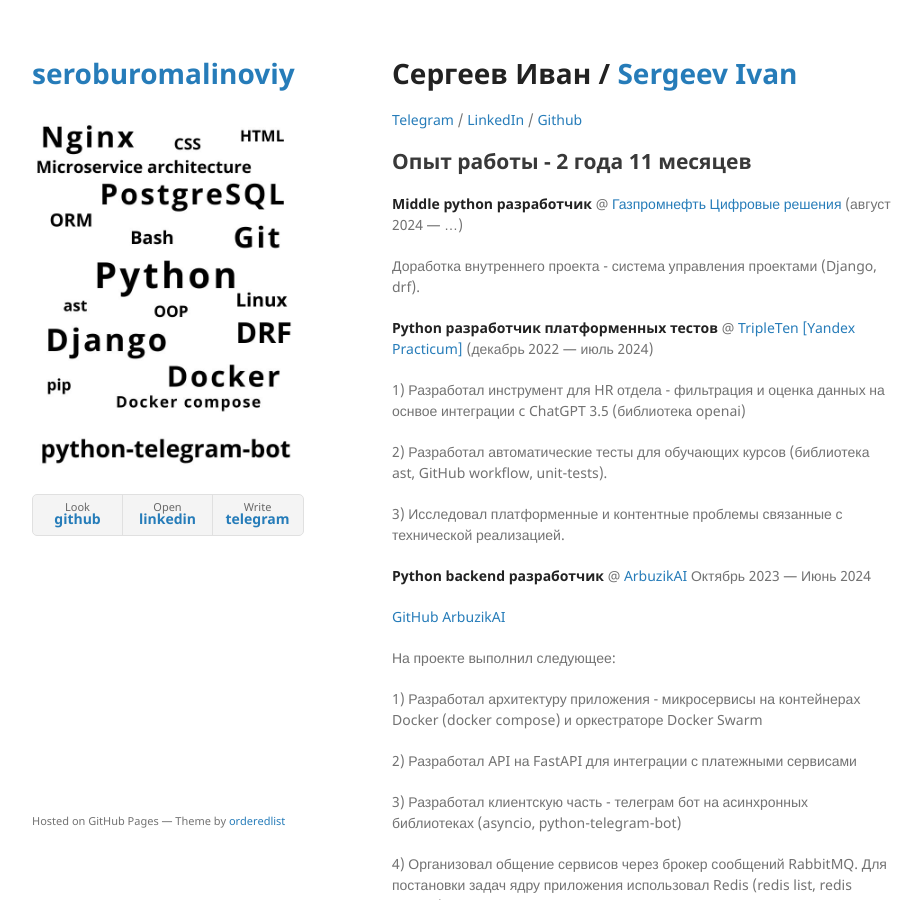
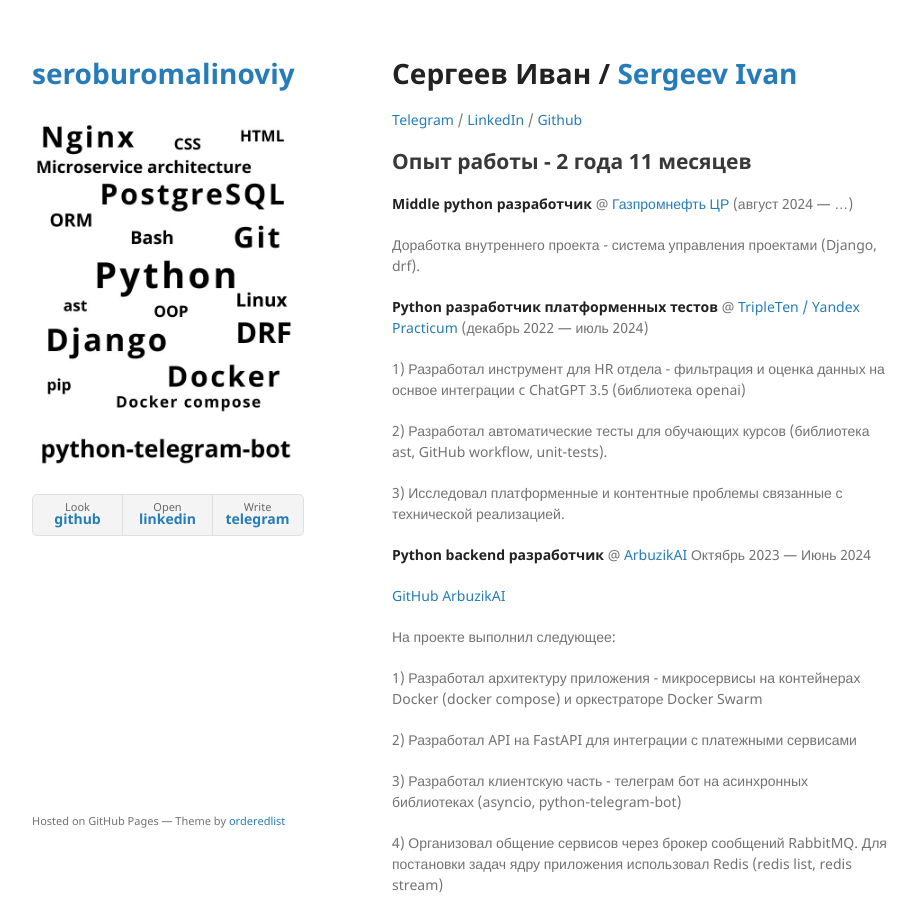
Before and after one commit to seroburomalinoviy/seroburomalinoviy.github.io, a Jekyll site: the page built from index.md, in a window 1280 px wide and 900 px high. Shown: the whole window, without its empty margins (178-1100 px from the left). Built offline with Jekyll 4.4.1, drawn with Linux system fonts in a browser that asks for light colours; the repository's description, which GitHub fills in, is left out; our own code applies the rules of GitHub Pages for plain Markdown files.

Commit message:
update for 21/01/25

```diff
--- a/index.md
+++ b/index.md
@@ -10,13 +10,13 @@
 
 ## Опыт работы - 2 года 11 месяцев
 
-**Middle python разработчик** @ [Газпромнефть Цифровые решения](https://ds.gazprom-neft.ru/) (август 2024 — ...)
+**Middle python разработчик** @ [Газпромнефть ЦР](https://ds.gazprom-neft.ru/) (август 2024 — ...)
 
 Доработка внутреннего проекта - система управления проектами (Django, drf).
 
 
 
-**Python разработчик платформенных тестов** @ [TripleTen \[Yandex Practicum\]](https://tripleten.com) (декабрь 2022 — июль 2024)
+**Python разработчик платформенных тестов** @ [TripleTen / Yandex Practicum](https://tripleten.com) (декабрь 2022 — июль 2024)
 
 1) Разработал инструмент для HR отдела - фильтрация и оценка данных на оснвое интеграции c ChatGPT 3.5 (библиотека openai)
 
```
Also changed, not shown: resume_en.md (+2 -2 lines).
